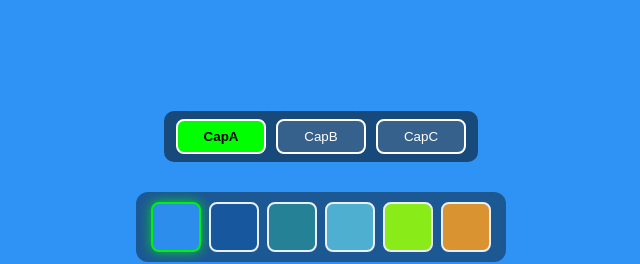
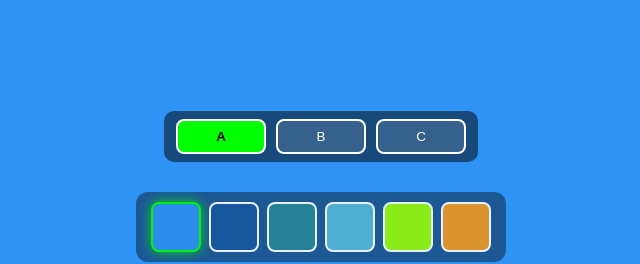
Before and after one commit to norawang-shl/AR_Molly_20251014, a plain HTML site: page index.html in a window 1280 px wide. Shown: the part 528-792 px from the top of the page, 319-959 px from the left. Drawn offline with Linux system fonts and the light colour scheme.

Commit message:
Update index.html

```diff
--- a/index.html
+++ b/index.html
@@ -137,9 +137,9 @@
   <body>
     <!-- 模型切換按鈕 -->
     <div id="model-panel">
-      <button class="model-btn active" data-model="assets/cap1.glb">CapA</button>
-      <button class="model-btn" data-model="assets/cap2.glb">CapB</button>
-      <button class="model-btn" data-model="assets/cap3.glb">CapC</button>
+      <button class="model-btn active" data-model="assets/cap1.glb">A</button>
+      <button class="model-btn" data-model="assets/cap2.glb">B</button>
+      <button class="model-btn" data-model="assets/cap3.glb">C</button>
     </div>
 
     <!-- 材質切換按鈕 -->
```
